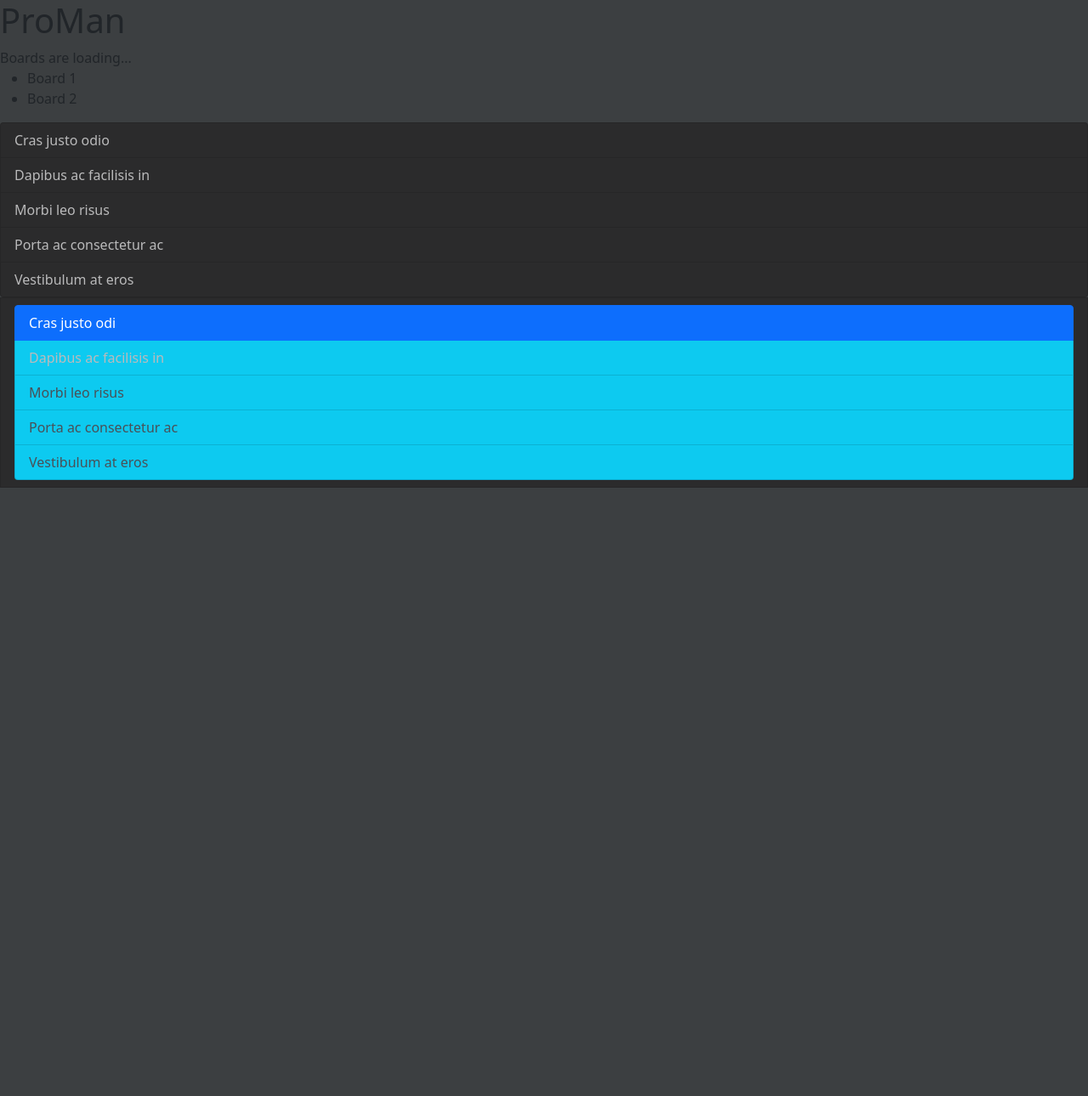
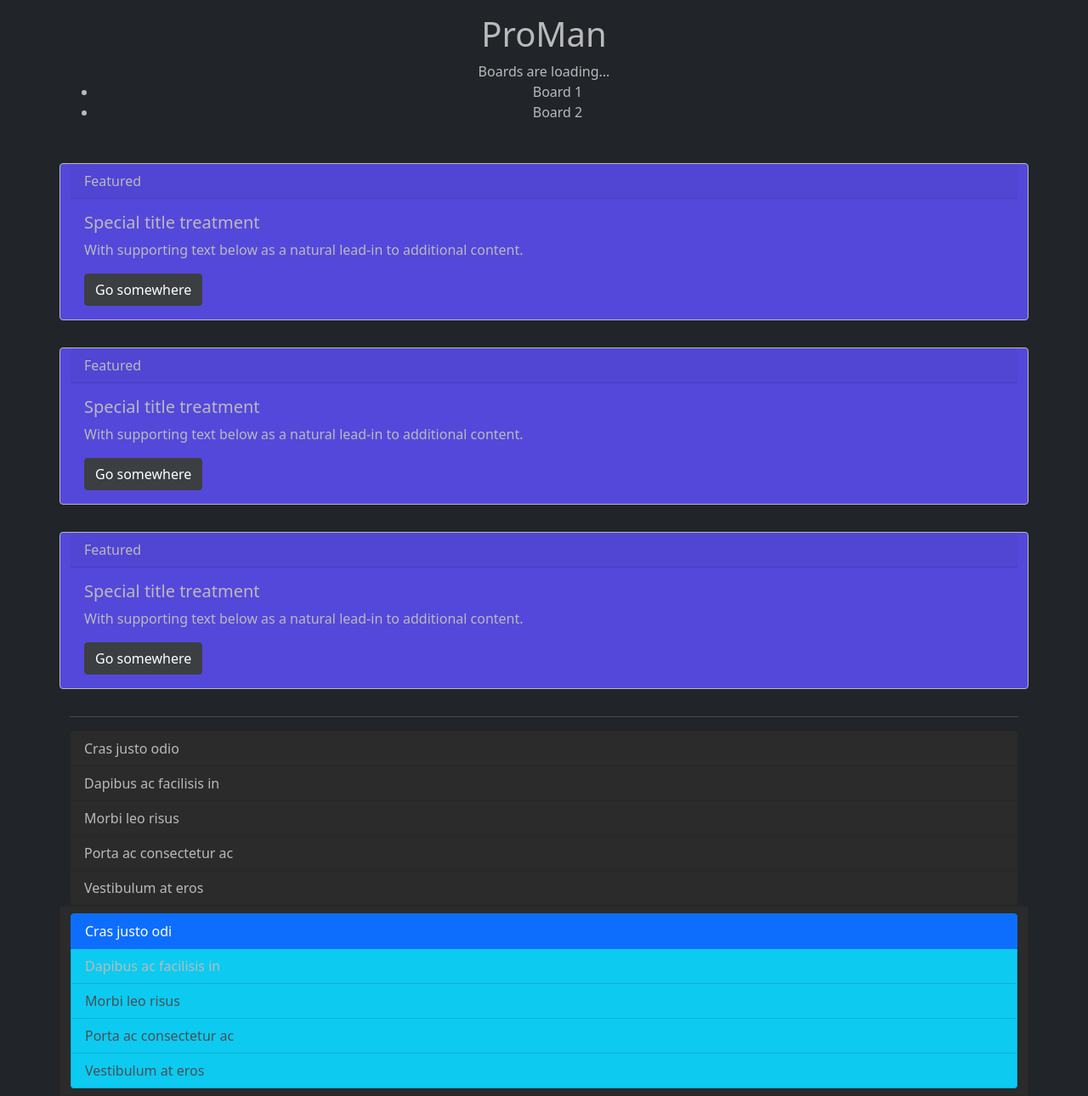
Before and after one commit to eorll/Proman, a Flask app: page / in a window 1280 px wide. Shown: the whole page at 85% size. Before the commit the page ends 574 px from the top, so only its background shows below. Run offline with Flask 2, Linux system fonts and the light colour scheme; parts of the project's set-up code (start-up, migrations or seed data) failed here and were passed over; some libraries are stand-ins or nearby versions.

Commit message:
Add boards layout.

```diff
--- a/main.py
+++ b/main.py
@@ -11,6 +11,8 @@
     """
     This is a one-pager which shows all the boards and cards
     """
+    boards = get_boards().data
+    print(boards)
     return render_template('index.html')
 
 
--- a/static/scss/main.scss
+++ b/static/scss/main.scss
@@ -5,6 +5,9 @@
 
 $list-group-hover-bg: #5448db;
 $list-group-bg: $info;
+$body-bg: $dark;
+$body-color: $light;
+
 
 
 $theme-colors: (
@@ -21,8 +24,6 @@
 
 
 
-
-
 @import "../node_modules/bootstrap/scss/bootstrap";
 @import "../node_modules/bootstrap/scss/mixins";
 @import "../node_modules/bootstrap/scss/root";
--- /dev/null
+++ b/templates/board.html
@@ -0,0 +1,10 @@
+<div class="card bg-dark border-light my-3">
+    <div class="card-header">
+        Featured
+    </div>
+    <div class="card-body">
+        <h5 class="card-title">Special title treatment</h5>
+        <p class="card-text">With supporting text below as a natural lead-in to additional content.</p>
+        <a href="#" class="btn btn-primary">Go somewhere</a>
+    </div>
+</div>
--- /dev/null
+++ b/templates/header.html
@@ -0,0 +1,4 @@
+<div class="row my-3 text-center">
+    <h1>ProMan</h1>
+    <div id="boards">Boards are loading...</div>
+</div>
--- a/templates/index.html
+++ b/templates/index.html
@@ -1,8 +1,14 @@
 {% extends 'layout.html' %}
 
-{% block body %}
-    <h1>ProMan</h1>
-    <div id="boards">Boards are loading...</div>
+{% block content %}
+    <div class="row">
+        {% include 'board.html' %}
+        {% include 'board.html' %}
+        {% include 'board.html' %}
+    </div>
+    <hr>
+    <div class="row">
+
         <ul class="list-group ">
             <li class="list-group-item bg-secondary text-light ">Cras justo odio</li>
             <li class="list-group-item bg-secondary text-light">Dapibus ac facilisis in</li>
@@ -17,8 +23,9 @@
                 <a href="#" class="list-group-item list-group-item-action text-light">Dapibus ac facilisis in</a>
                 <a href="#" class="list-group-item list-group-item-action ">Morbi leo risus</a>
                 <a href="#" class="list-group-item list-group-item-action ">Porta ac consectetur ac</a>
-        <a href="#" class="list-group-item list-group-item-action  " tabindex="-1" aria-disabled="true">Vestibulum at eros</a>
+                <a href="#" class="list-group-item list-group-item-action  " tabindex="-1" aria-disabled="true">Vestibulum
+                    at eros</a>
             </div>
         </div>
-
+    </div>
 {% endblock %}
--- a/templates/layout.html
+++ b/templates/layout.html
@@ -14,9 +14,14 @@
     <link href="{{ url_for('static', filename='scss/main.css') }}" rel="stylesheet">
     <script type="text/javascript" src="/static/node_modules/bootstrap/dist/js/bootstrap.js" defer></script>
     <script type="module" src="{{ url_for('static', filename='js/main.js') }}" defer></script>
+    {% block head %}{% endblock %}
 </head>
-<body class="bg-primary">
-{% block body %}{% endblock %}
-
+<body>
+<div class="container">
+    {% block header %}
+        {% include 'header.html' %}
+    {% endblock %}
+    {% block content %}{% endblock %}
+</div>
 </body>
 </html>
```
Also changed, not shown: static/scss/main.css, 1 other file. Lines whose indentation alone changed are shown as unchanged.
